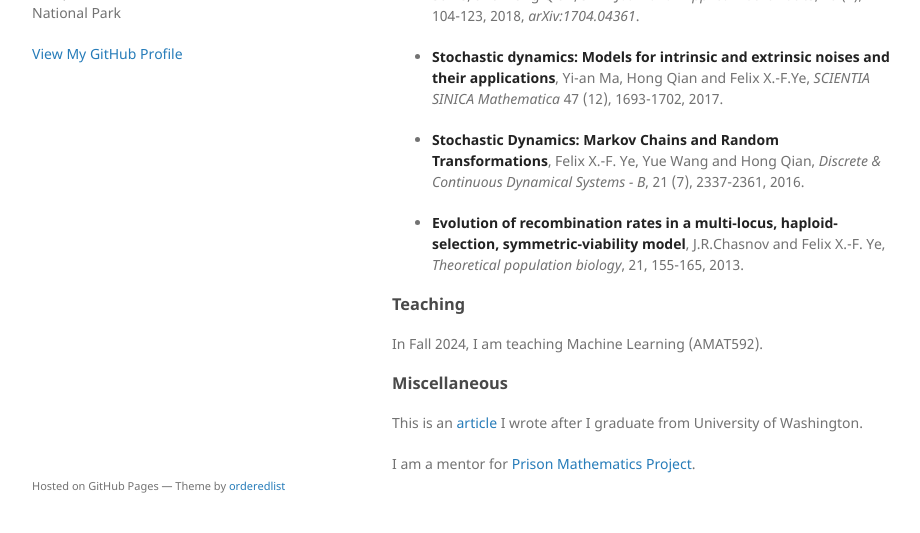
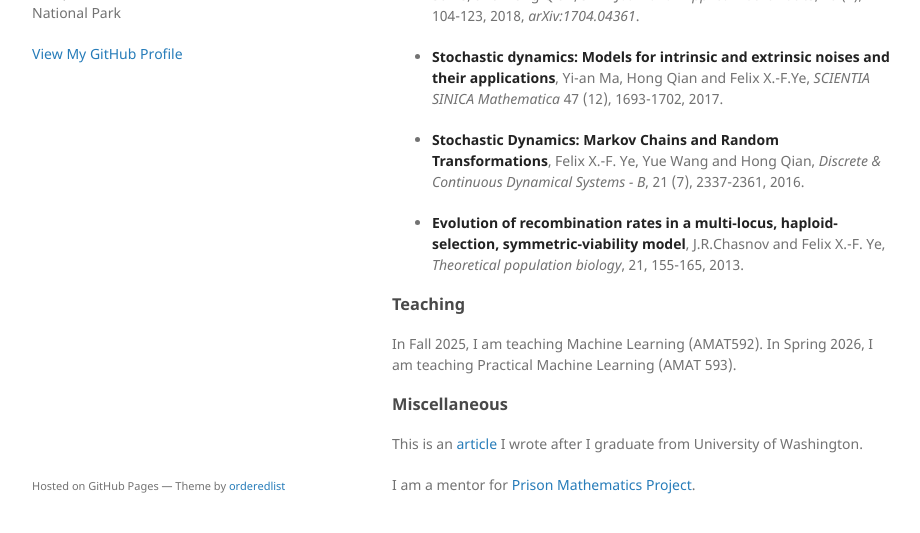
Before and after one commit to yexf308/yexf308.github.io, a Jekyll site: the page built from index.md, in a window 1280 px wide and 900 px high, scrolled down 1145 px, cut to the strip 335-868 px from the top of the window. Shown: the whole strip, without its empty margins (178-1098 px from the left). Built offline with Jekyll 4.4.1, drawn with Linux system fonts in a browser that asks for light colours; our own code applies the rules of GitHub Pages for plain Markdown files; some of the changed text lies outside the part shown.

Commit message:
Update index.md

```diff
--- a/index.md
+++ b/index.md
@@ -16,9 +16,9 @@ Previously, I was a Postdoctoral Fellow at Johns Hopkins University. I received
 
 - **Diffuse Everything: Multimodal Diffusion Models on Arbitrary State Spaces**, Kevin Rojas, Yuchen Zhu, Sichen Zhu, Felix X-F. Ye, and Molei Tao, ICML 2025.
 
-- **Robust First and Second-Order Differentiation for Regularized Optimal Transport**, Xingjie Li, Fei Lu, Molei Tao and Felix X.-F. Ye, _SIAM Journal on Scientific Computing_, 47 (3), C630-C654. _arXiv:2407.02015_.
+- **Robust First and Second-Order Differentiation for Regularized Optimal Transport**, Xingjie Li, Fei Lu, Molei Tao and Felix X.-F. Ye, _SIAM Journal on Scientific Computing_, 47 (3), C630-C654, 2025. _arXiv:2407.02015_.
 
-- **NySALT: Nyström-type inference-based schemes adaptive to large time-stepping**, Xingjie Li, Fei Lu, Molei Tao and Felix X.-F. Ye, _Journal of Computational Physics_, 477, 111952. 	_arXiv:2207.06012_.
+- **NySALT: Nyström-type inference-based schemes adaptive to large time-stepping**, Xingjie Li, Fei Lu, Molei Tao and Felix X.-F. Ye, _Journal of Computational Physics_, 477, 111952, 2024. 	_arXiv:2207.06012_.
 
 - **Estimate exponential memory decay in Hidden Markov Model and its applications**,
 Felix X.-F. Ye, Yi-an Ma and Hong Qian, _Physica D: Nonlinear Phenomena_, 460, 134053, 2024,  _arXiv:1710.06078_.
@@ -65,7 +65,8 @@ _Theoretical population biology_, 21, 155-165, 2013.
 
 
 ### Teaching
-In Fall 2024, I am teaching Machine Learning (AMAT592).
+In Fall 2025, I am teaching Machine Learning (AMAT592).
+In Spring 2026, I am teaching Practical Machine Learning (AMAT 593).
 
 
 
```
